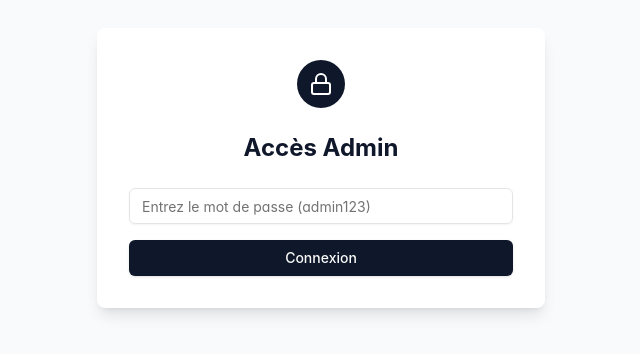
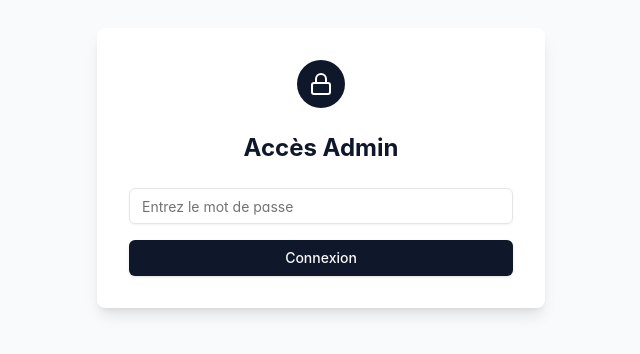
Before and after one commit to Halill-11/zalliance-v3, a React (Vite) app: page /admin in a window 1280 px wide. Shown: the part 232-586 px from the top of the page, without its empty margins (319-959 px from the left). Built offline with nearby package versions, Linux system fonts and the light colour scheme.

Commit message:
Update AdminDashboard.tsx

```diff
--- a/src/pages/AdminDashboard.tsx
+++ b/src/pages/AdminDashboard.tsx
@@ -140,7 +140,7 @@ export function AdminDashboard() {
           <form onSubmit={handleLogin} className="space-y-4">
             <Input
               type="password"
-              placeholder="Entrez le mot de passe (admin123)"
+              placeholder="Entrez le mot de passe"
               value={password}
               onChange={(e) => setPassword(e.target.value)}
             />
```
